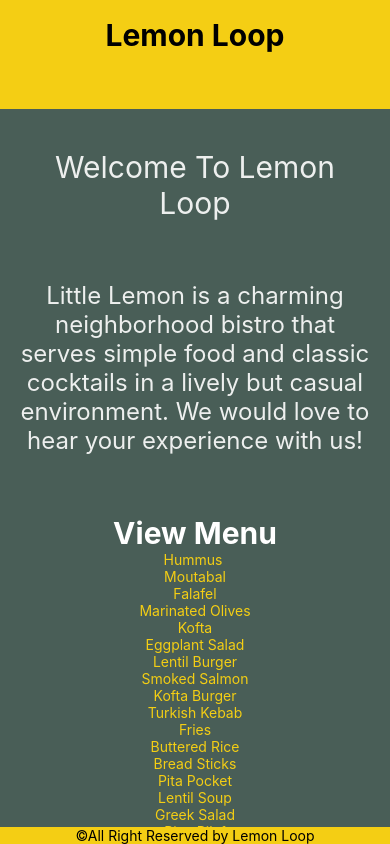
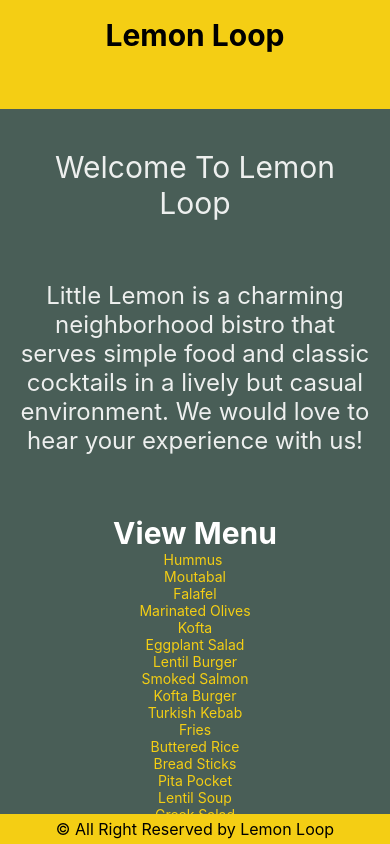
Before and after one commit to 404Bappy/LemonLoopApp, a React Native app: screen / in a window 390 px wide. Built offline with nearby package versions, Linux system fonts and the light colour scheme.

Commit message:
first commit

```diff
--- a/SRC/Components/Footer.js
+++ b/SRC/Components/Footer.js
@@ -4,8 +4,14 @@ import React from 'react';
 export default function Footer() {
   return (
     <View style={{backgroundColor: '#F4CE14'}}>
-      <Text style={{textAlign: 'center', color: 'black '}}>
-        ©All Right Reserved by Lemon Loop
+      <Text
+        style={{
+          textAlign: 'center',
+          color: 'black ',
+          fontSize: 16,
+          padding: 5,
+        }}>
+        © All Right Reserved by Lemon Loop
       </Text>
     </View>
   );
```
